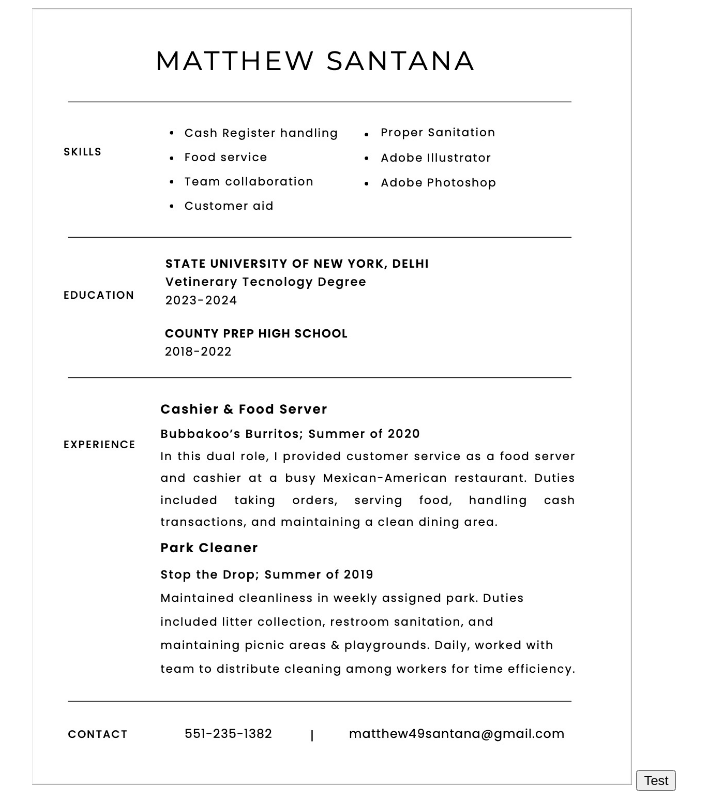
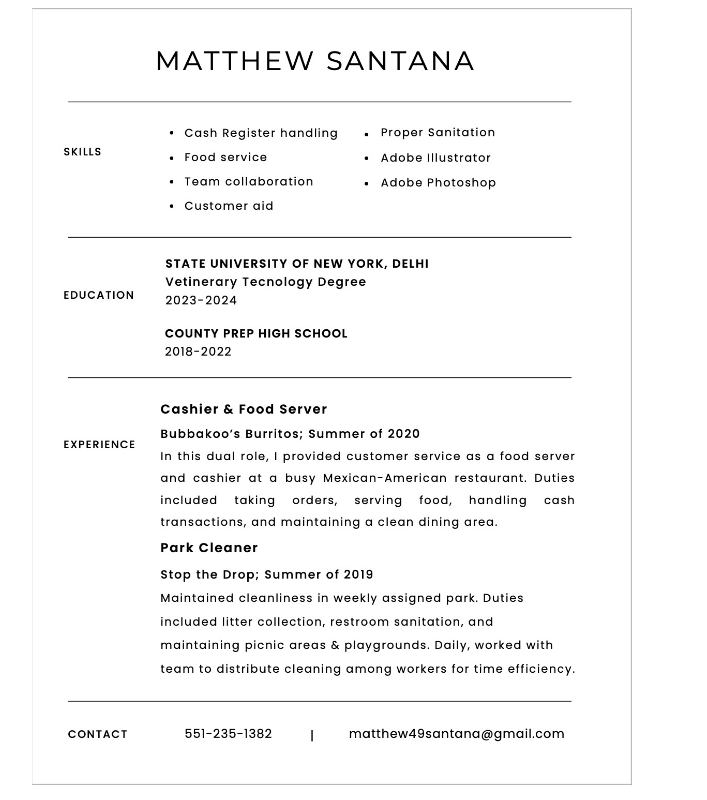
Before and after one commit to mattcsantana/practice, a plain HTML site: page index.html in a window 1280 px wide. Shown: the whole page, without its empty margins (376-1083 px from the left). Drawn offline with Linux system fonts and the light colour scheme.

Commit message:
actual final

```diff
--- a/index.html
+++ b/index.html
@@ -8,6 +8,5 @@
 </head>
 <body>
   <img class="image" src="images/resume.png" alt="resume">
-  <button>Test</button>
 </body>
 </html>
```
